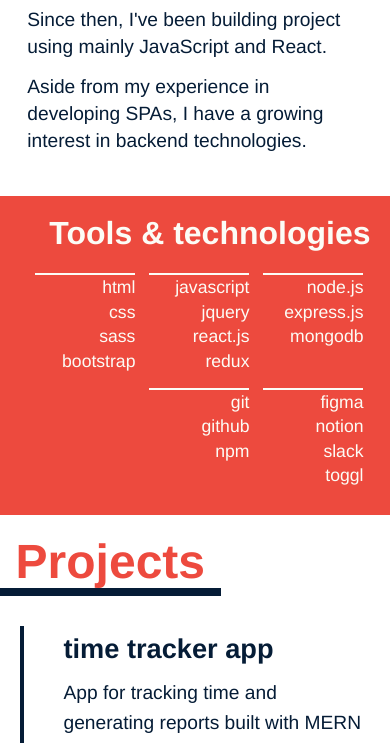
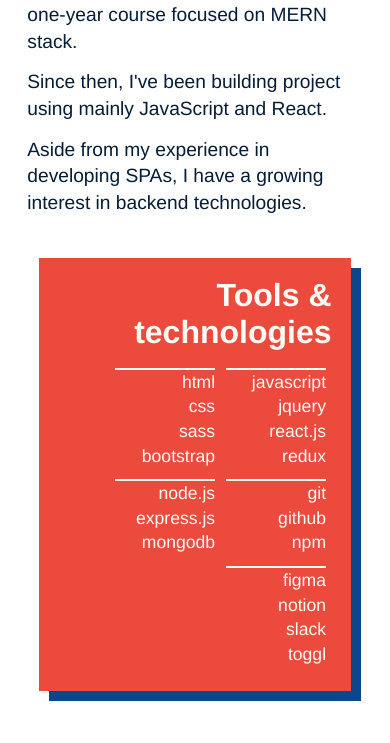
Before and after one commit to anabrd/portfolio, a React (Create React App) app: page / in a window 390 px wide. Shown: the part 1194-1937 px from the top of the page. Built offline with nearby package versions, Linux system fonts and the light colour scheme.

Commit message:
fix styling on mobile, remove home from nav

```diff
--- a/src/components/About.css
+++ b/src/components/About.css
@@ -73,9 +73,9 @@
     .tools-wrapper {
         color: var(--light);
         background-color: var(--red);
-        margin: 0;
+        margin: auto;
         padding: 5% auto;
-        box-shadow: none;
+        width: 80%;
     }
 
     .tools-wrapper>h4 {
--- a/src/components/Navbar.js
+++ b/src/components/Navbar.js
@@ -25,7 +25,9 @@ export default function Navbar(props) {
     menuLinks.push(<NavHashLink to="/"
                     onClick={props.activeLang == "DE" ? () => props.setActiveLang("EN") : () => props.setActiveLang("DE")}>
                         {props.activeLang == "DE" ? "EN" : "DE"}
-                    </NavHashLink> )
+                    </NavHashLink>)
+
+    menuLinks.shift();
 
     return (
         <nav>
--- a/src/components/Projects.css
+++ b/src/components/Projects.css
@@ -73,6 +73,8 @@
 
     .project {
         width: 100%;
-        margin: 5% auto;
+        border: none;
+        padding: initial;
+        margin: 8% auto;
     }
 }
--- a/src/index.css
+++ b/src/index.css
@@ -70,6 +70,7 @@ ul {
 
     section {
       height: initial;
+      margin-top: 8%;
     }
 
     .section-heading {
```
